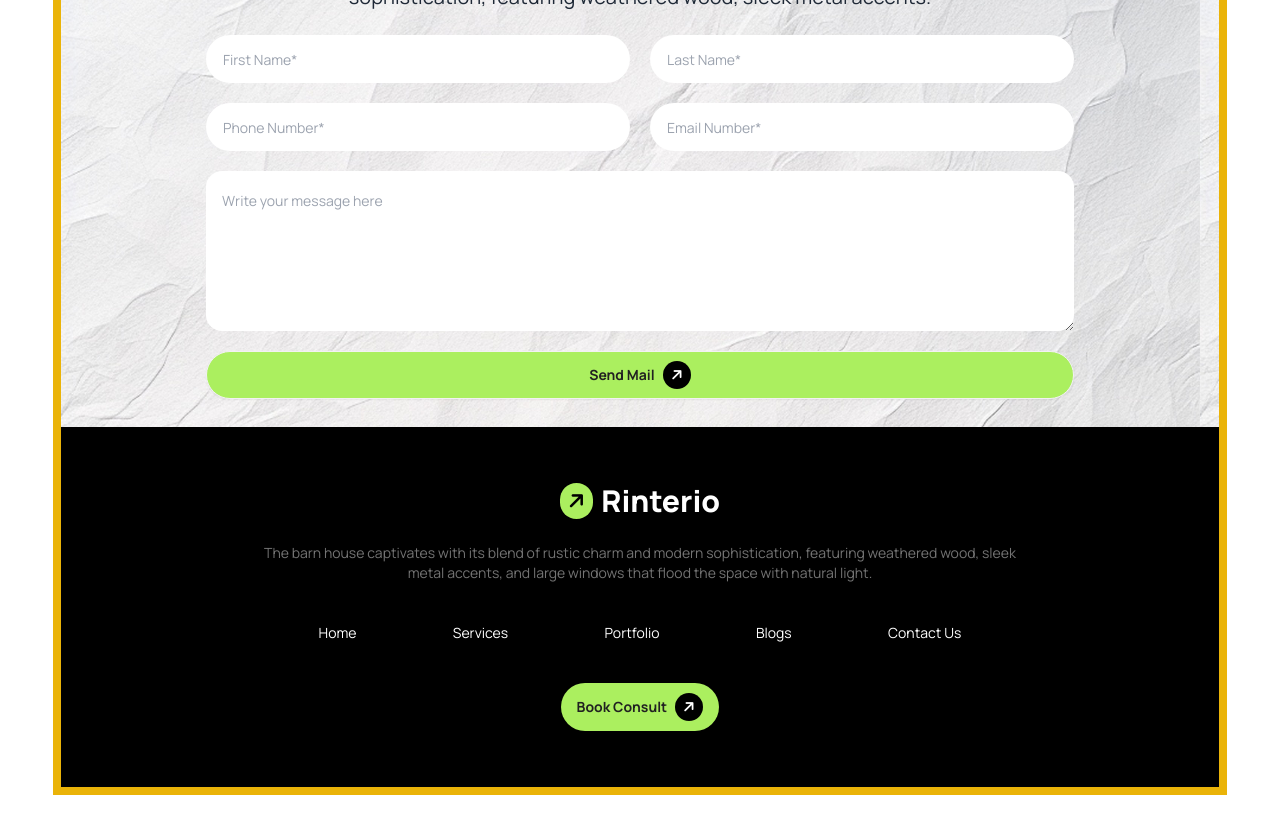
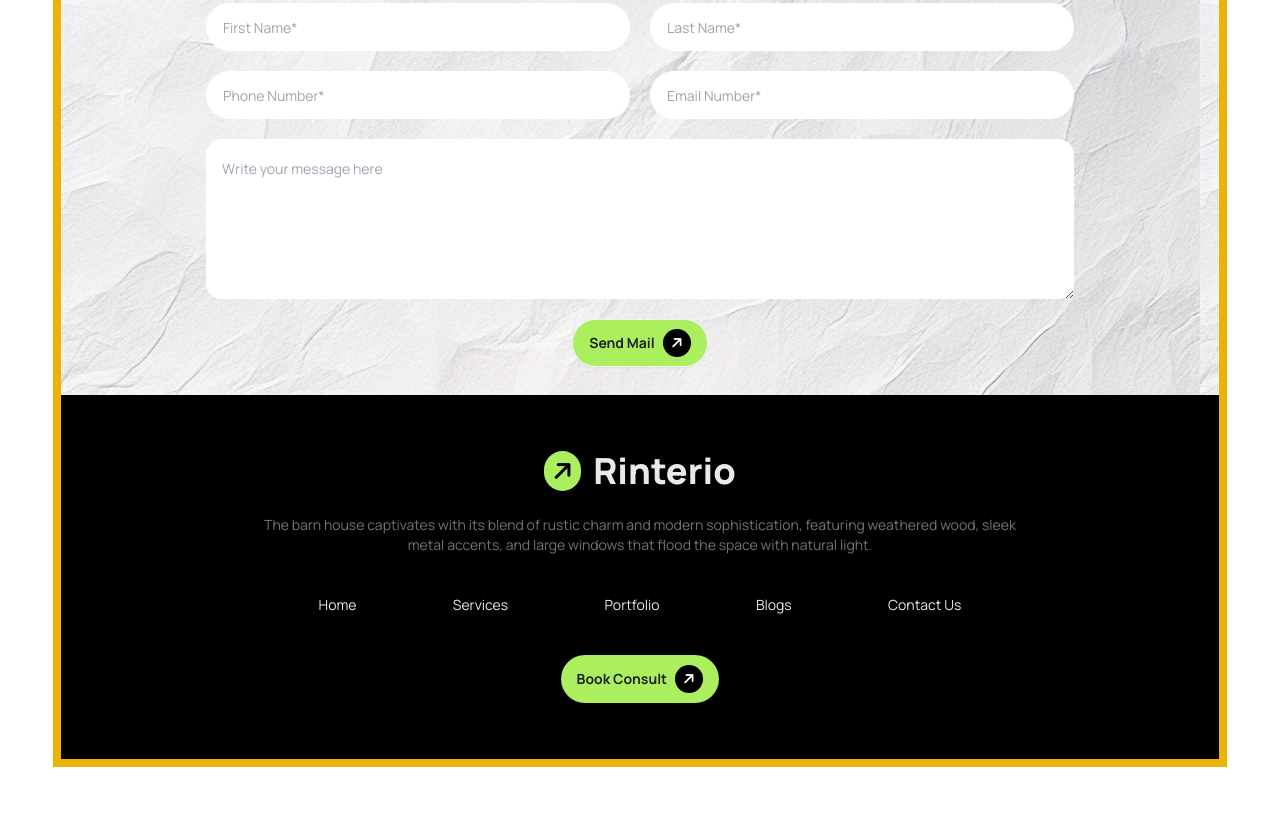
Before and after one commit to Fahsina24/assignment_3, a plain HTML site: page index.html in a window 1280 px wide. Shown: the part 2606-3433 px from the top of the page. After the commit the page ends 3405 px from the top, so only its background shows below. Drawn offline with nearby package versions, Linux system fonts and the light colour scheme.

Commit message:
Footer is done properly

```diff
--- a/index.html
+++ b/index.html
@@ -42,6 +42,8 @@
               primary_text: "rgb(33, 33, 33)",
               secondary_text: "rgb(73, 73, 73)",
               other_text: "rgb(115, 115, 115)",
+              footerFontColor: "rgb(233, 233, 233)",
+              footMenuColor: "rgb(233, 233, 233)",
             },
             fontFamily: {
               Manrope: "Manrope",
@@ -291,7 +293,7 @@
               </p>
             </div>
           </div>
-          <div class="card bg-[#77AAEA] w-full mb-8 shadow-xl">
+          <div class="card bg-[#77AAEA] w-full mb-8 shadow-xl lg:mb-0">
             <div class="card-body">
               <img class="w-12" src="assets/budget-planning.png" alt="" />
               <h2 class="card-title text-primary_text">Budget Planning</h2>
@@ -361,9 +363,9 @@
               class="rounded-2xl pl-4 pt-5 h-40 placeholder:text-sm lg:col-span-2"
               placeholder="Write your message here"
             ></textarea>
-            <div class="flex justify-between mb-7 lg:col-span-2">
+            <div class="flex justify-center mb-7 lg:col-span-2">
               <button
-                class="btn bg-primary_btn_color w-full rounded-full text-primary_text font-bold"
+                class="btn bg-primary_btn_color w-full rounded-full text-primary_text font-bold lg:w-fit"
               >
                 Send Mail
                 <p class="bg-black w-fit rounded-full px-2 py-1">
@@ -380,16 +382,17 @@
     </main>
 
     <!-- Footer Section -->
-    <footer class="footer footer-center bg-black text-white">
-      <div class="flex lg: flex-col mt-14 pb-0">
-        <div class="flex gap-2">
-          <p class="bg-primary_btn_color rounded-full px-2 py-1 items-center">
+    <footer class="footer footer-center bg-black text-footerFontColor">
+      <div class="flex lg: flex-col mt-14">
+        <div class="flex gap-3">
+          <p class="bg-primary_btn_color w-fit rounded-full px-2 py-1">
             <i
-              class="fa-solid fa-arrow-right text-center text-black text-xl -rotate-45"
+              class="fa-solid fa-arrow-right text-center text-black text-2xl -rotate-45"
             >
             </i>
           </p>
-          <h1 class="text-3xl font-extrabold">Rinterio</h1>
+
+          <h1 class="text-4xl font-extrabold">Rinterio</h1>
         </div>
         <div>
           <p
@@ -403,7 +406,7 @@
       </div>
 
       <div
-        class="flex flex-col gap-8 text-sm lg:flex-row lg:justify-evenly lg:w-4/6"
+        class="flex flex-col gap-8 text-sm text-footMenuColor lg:flex-row lg:justify-evenly lg:w-4/6"
       >
         <a>Home</a>
         <a>Services</a>
```
Also changed, not shown: tailwind.config.js (deleted).
